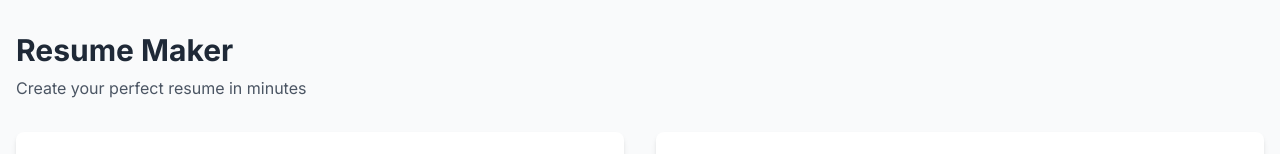
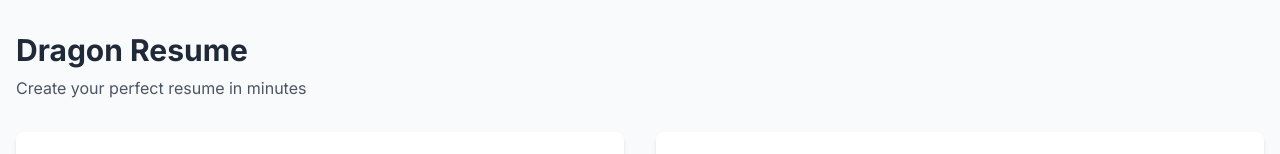
Before and after one commit to DnyaneshKotule/Resume_Maker, a plain HTML site: page index.html in a window 1280 px wide. Shown: the top 154 px of the page. Drawn offline with nearby package versions, Linux system fonts and the light colour scheme.

Commit message:
Update resume title to Dragon Resume

```diff
--- a/index.html
+++ b/index.html
@@ -3,7 +3,7 @@
 <head>
     <meta charset="UTF-8">
     <meta name="viewport" content="width=device-width, initial-scale=1.0">
-    <title>Professional Resume Maker</title>
+    <title>Dragon Resume</title>
     <script src="https://cdn.tailwindcss.com"></script>
     <link rel="stylesheet" href="https://cdnjs.cloudflare.com/ajax/libs/font-awesome/6.4.0/css/all.min.css">
     <link href="https://fonts.googleapis.com/css2?family=Inter:wght@300;400;500;600;700&display=swap" rel="stylesheet">
@@ -23,7 +23,7 @@
 <body class="bg-gray-50 min-h-screen">
     <div class="container mx-auto px-4 py-8">
         <header class="mb-8 text-left">
-            <h1 class="text-3xl font-bold text-gray-800">Resume Maker</h1>
+            <h1 class="text-3xl font-bold text-gray-800">Dragon Resume</h1>
             <p class="text-gray-600 mt-2">Create your perfect resume in minutes</p>
         </header>
 
```
